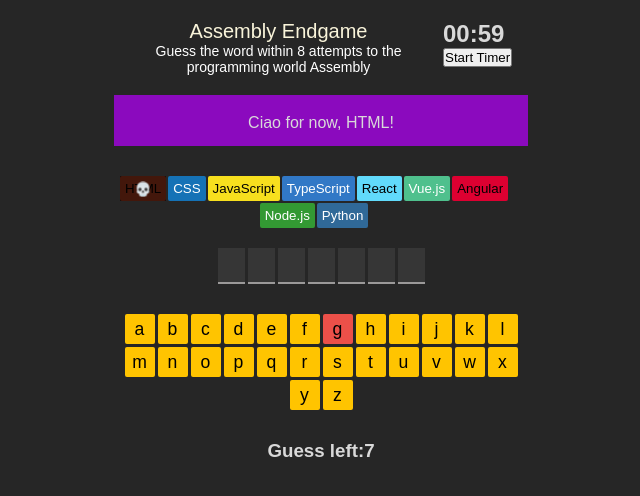
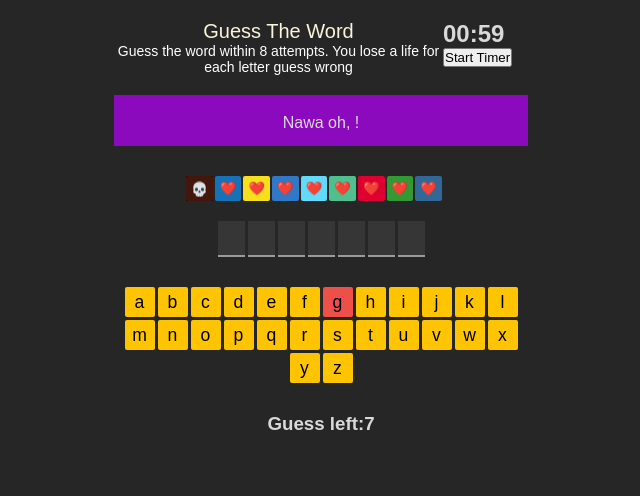
Before and after one commit to Zee34-dude/Guessing-game, a React (Vite) app: page / in a window 1280 px wide. Both pictures are taken after a click on the button "letter g". Shown: the top 496 px of the page, without its empty margins (319-959 px from the left). Built offline with nearby package versions, Linux system fonts and the light colour scheme.

Commit message:
updated version

```diff
--- a/src/AssemblyApp.jsx
+++ b/src/AssemblyApp.jsx
@@ -11,6 +11,7 @@
   //state values
   const [currentWord, setCurrentWord] = React.useState(() => generateCurrentWord())
   const [guessArray, setGuessArray] = React.useState([])
+  const [determinant, setDeterminant] = React.useState(false)
   //Derived Values
   const wrongGuess = guessArray.filter((letter, index) => {
     return !currentWord.includes(letter)
@@ -20,7 +21,7 @@
   const [resetTIme, setResetTime] = React.useState(false)
   const numGuessleft = (Languages.length - 1) - wrongGuess.length
   const isGameWon = currentWord.split('').every((letter) => guessArray.includes(letter))
-  const isGameLost = wrongGuess.length >= Languages.length - 1|| timeUp
+  const isGameLost = wrongGuess.length >= Languages.length - 1 || timeUp
   const isGameOver = isGameLost || isGameWon
   const lastGuessLetter = guessArray[guessArray.length - 1]
 
@@ -40,7 +41,7 @@
     return (
       <button
         className={className}
-        key={language.name}
+        key={language.id}
         style={{
           backgroundColor: language.backgroundColor,
           color: language.color
@@ -71,6 +72,9 @@
   )
   function getLetters(letter) {
     setGuessArray((prevLetters) => prevLetters.includes(letter) ? prevLetters : [...prevLetters, letter])
+
+    !currentWord.split('').includes(letter) ? setDeterminant(true) : setDeterminant(false)
+
   }
   function handleState(seconds, minutes) {
     if (seconds == 0 && minutes == 0) {
@@ -116,6 +120,7 @@
     setResetTime(true)
     setTimeUp(false)
   }
+  console.log(determinant)
   return (
     <>
       {isGameWon && <Confetti
@@ -143,12 +148,16 @@
             : isGameLost ?
               <div className="lose-bar">
                 <p>You Lose!</p>
-                <p>Nothing for you!</p>
-              </div>
+                <p>Better luck next time!</p>
+              </div> :
+              determinant && <div className="farewell">{
+                getFarewellText()
 
-              :
-              wrongGuess.length == 0 ? '' : <div className="farewell">{getFarewellText(Languages[wrongGuess.length - 1].name)}</div>
+              }</div>
         }
+
+
+
 
       </section>
       <div className="languageList">
--- a/src/AssemblyApp/Head.jsx
+++ b/src/AssemblyApp/Head.jsx
@@ -2,8 +2,8 @@
   return (
     <main>
       <header>
-        <h1>Assembly Endgame</h1>
-        <p>Guess the word within 8 attempts to the programming world Assembly</p>
+        <h1> Guess The Word </h1>
+        <p>Guess the word within 8 attempts. You lose a life for each letter guess wrong</p>
       </header>
     </main>
 
--- a/src/AssemblyApp/LanguagesData.jsx
+++ b/src/AssemblyApp/LanguagesData.jsx
@@ -1,46 +1,46 @@
  export const Languages = [
-  {
-    name: "HTML",
+  { id:1,
+    name: "❤️",
     backgroundColor: "#E34F26", // Red-Orange
     color:"#000000", // White
   },
-  {
-    name: "CSS",
+  {id:2,
+    name: "❤️",
     backgroundColor: "#1572B6", // Blue
     color: "#ffffff", // White
   },
-  {
-    name: "JavaScript",
+  {id:3,
+    name: "❤️",
     backgroundColor: "#F7DF1E", // Yellow
     color: "#000000", // Black
   },
-  {
-    name: "TypeScript",
+  {id:4,
+    name: "❤️",
     backgroundColor: "#3178C6", // Blue
     color: "#ffffff", // White
   },
-  {
-    name: "React",
+  {id:5,
+    name: "❤️",
     backgroundColor: "#61DAFB", // Light Blue
     color: "#000000", // Black
   },
-  {
-    name: "Vue.js",
+  {id:6,
+    name: "❤️",
     backgroundColor: "#4FC08D", // Green
     color: "#ffffff", // White
   },
-  {
-    name: "Angular",
+  {id:7,
+    name: "❤️",
     backgroundColor: "#DD0031", // Red
     color: "#000000", // White
   },
-  {
-    name: "Node.js",
+  {id:8,
+    name: "❤️",
     backgroundColor: "#339933", // Green
     color: "#ffffff", // White
   },
-  {
-    name: "Python",
+  {id:9,
+    name: "❤️",
     backgroundColor: "#306998", // Blue
     color: "#ffffff", // White
   },
--- a/src/AssemblyApp/Utils.jsx
+++ b/src/AssemblyApp/Utils.jsx
@@ -8,19 +8,18 @@
   let randomNUmber = Math.floor(Math.random() * words.length)
   return words[randomNUmber]
 }
-export function getFarewellText(Language) {
+export function getFarewellText() {
   const farewells = [
-    `Adios, ${Language}!`,
-    `Toodle-oo, ${Language}!`,
-    `Sayonara, ${Language}!`,
-    `Cheerio, ${Language}!`,
-    `Auf Wiedersehen, ${Language}!`,
-    `Ciao for now, ${Language}!`,
-    `Peace out, ${Language}!`,
-    `Later gator, ${Language}!`,
-    `Hasta la vista, ${Language}!`,
-    `Bye Felicia, ${Language}!`
+    `Come on, !`,
+    `it's not hard, !`,
+    `I believe in you, !`,
+    `Chai, !`,
+    `Nawa oh, !`,
+    `you can do it, !`,
+    `Almost there, !`,
+    `Keep Trying, `
   ];
   let randomIndex = Math.floor(Math.random() * farewells.length)
+
   return farewells[randomIndex]
 }
```
